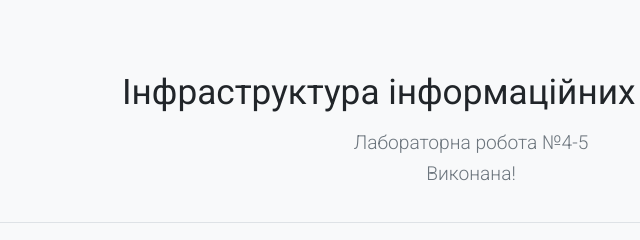
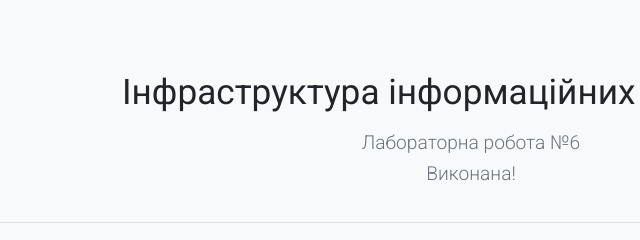
Before and after one commit to ViktorMaster/iit4-5, a plain HTML site: page index.html in a window 1280 px wide. Shown: the top 240 px of the page, 169-809 px from the left. Drawn offline with Linux system fonts and the light colour scheme.

Commit message:
feat: lab6 completed?

```diff
--- a/index.html
+++ b/index.html
@@ -11,7 +11,7 @@
     <div class="container">
         <header>
             <h1>Інфраструктура інформаційних технологій</h1>
-            <p>Лабораторна робота №4-5</p>
+            <p>Лабораторна робота №6</p>
             <p>Виконана!</p>
         </header>
 
```
Also changed, not shown: 1 other file.
